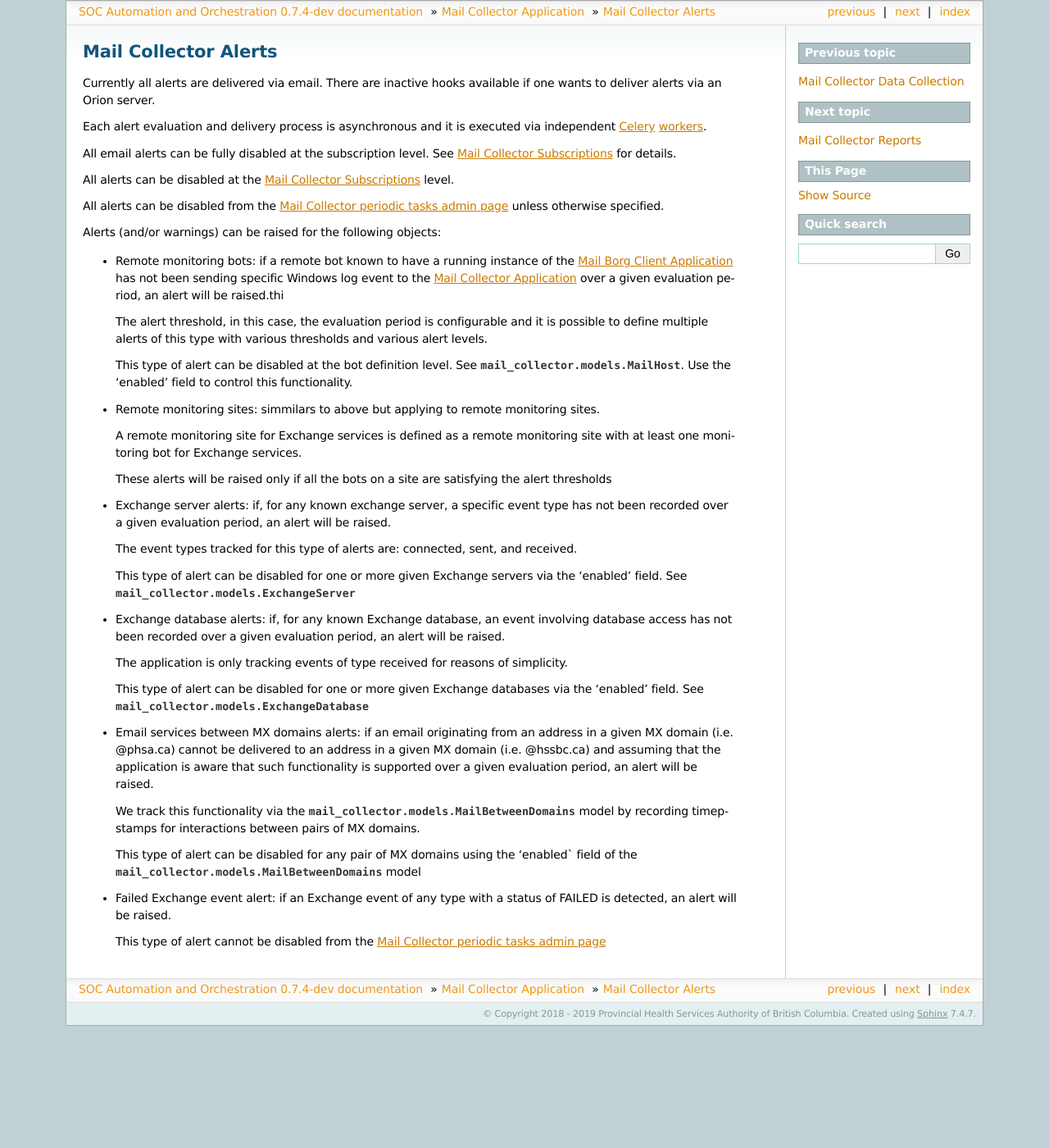
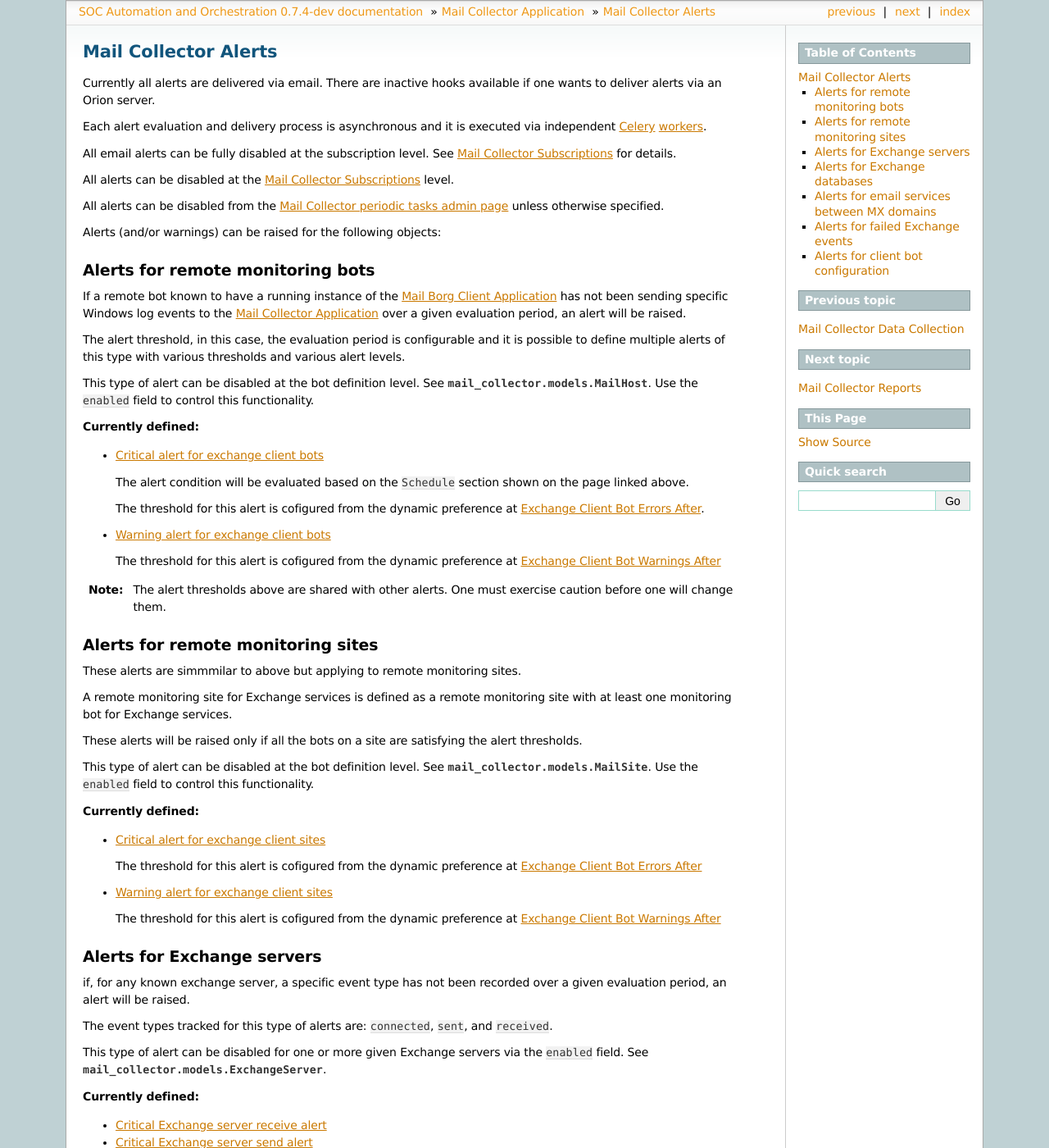
Before and after one commit to PHSAServiceOperationsCenter/PHSA-SOC, a Sphinx documentation site: the page built from docs/source/mail_collector/alerts.rst, in a window 1280 px wide and 1400 px high. Shown: the whole window at 82% size. Built offline with Sphinx 7.4.7, drawn with Linux system fonts in a browser that asks for light colours; some of the changed text lies outside the part shown.

Commit message:
review and expand dev guide for mail_collector alerts

```diff
--- a/docs/source/mail_collector/alerts.rst
+++ b/docs/source/mail_collector/alerts.rst
@@ -20,65 +20,214 @@
 
 Alerts (and/or warnings) can be raised for the following objects:
 
-* Remote monitoring bots: if a remote bot known to have a running instance
-  of the :ref:`Mail Borg Client Application` has not been sending specific
-  Windows log event to the :ref:`Mail Collector Application` over a given
-  evaluation period, an alert will be raised.thi
+Alerts for remote monitoring bots
+---------------------------------
 
-  The alert threshold, in this case, the evaluation period is configurable
-  and it is possible to define multiple alerts of this type with various
-  thresholds and various alert levels.
+If a remote bot known to have a running instance of the
+:ref:`Mail Borg Client Application` has not been sending specific Windows log
+events to the :ref:`Mail Collector Application` over a given evaluation period,
+an alert will be raised.
 
-  This type of alert can be disabled at the bot definition level. See
-  :class:`mail_collector.models.MailHost`. Use the 'enabled' field to
-  control this functionality.
+The alert threshold, in this case, the evaluation period is configurable
+and it is possible to define multiple alerts of this type with various
+thresholds and various alert levels.
 
-* Remote monitoring sites: simmilars to above but applying to remote
-  monitoring sites.
+This type of alert can be disabled at the bot definition level. See
+:class:`mail_collector.models.MailHost`. Use the ``enabled`` field to
+control this functionality.
 
-  A remote monitoring site for Exchange services is defined as a remote
-  monitoring site with at least one monitoring bot for Exchange services.
+**Currently defined:**
 
-  These alerts will be raised only if all the bots on a site are
-  satisfying the alert thresholds
+* `Critical alert for exchange client bots
+  <../../../admin/django_celery_beat/periodictask/?q=raise+critical+alert+for+exchange+client+bots>`_
 
-* Exchange server alerts: if, for any known exchange server, a specific
-  event type has not been recorded over a given evaluation period, an
-  alert will be raised.
+  The alert condition will be evaluated based on the ``Schedule`` section
+  shown on the page linked above.
 
-  The event types tracked for this type of alerts are: connected, sent, and
-  received.
+  The threshold for this alert is cofigured from the dynamic preference at
+  `Exchange Client Bot Errors After
+  <../../../admin/dynamic_preferences/globalpreferencemodel/?q=bot_error>`_.
 
-  This type of alert can be disabled for one or more given Exchange servers
-  via the 'enabled' field. See :class:`mail_collector.models.ExchangeServer`
+* `Warning alert for exchange client bots
+  <../../../admin/django_celery_beat/periodictask/?q=raise+warning+alert+for+exchange+client+bots>`_
 
-* Exchange database alerts: if, for any known Exchange database, an event
-  involving database access has not been recorded over a given evaluation
-  period, an alert will be raised.
+  The threshold for this alert is cofigured from the dynamic preference at
+  `Exchange Client Bot Warnings After
+  <../../../admin/dynamic_preferences/globalpreferencemodel/?q=bot_warn>`_
 
-  The application is only tracking events of type received for reasons of
-  simplicity.
+:Note:
 
-  This type of alert can be disabled for one or more given Exchange databases
-  via the 'enabled' field. See :class:`mail_collector.models.ExchangeDatabase`
+    The alert thresholds above are shared with other alerts. One must exercise
+    caution before one will change them.
 
-* Email services between MX domains alerts: if an email originating from an
-  address in a given MX domain (i.e. @phsa.ca) cannot be delivered to an
-  address in a given MX domain (i.e. @hssbc.ca) and assuming that the
-  application is aware that such functionality is supported over a given
-  evaluation period, an alert will be raised.
 
-  We track this functionality via the
-  :class:`mail_collector.models.MailBetweenDomains` model by recording
-  timepstamps for interactions between pairs of MX domains.
+Alerts for remote monitoring sites
+----------------------------------
 
-  This type of alert can be disabled for any pair of MX domains using the
-  'enabled` field of the :class:`mail_collector.models.MailBetweenDomains`
-  model
+These alerts are simmmilar to above but applying to remote monitoring sites.
 
-* Failed Exchange event alert: if an Exchange event of any type with a status
-  of FAILED is detected, an alert will be raised.
+A remote monitoring site for Exchange services is defined as a remote
+monitoring site with at least one monitoring bot for Exchange services.
 
-  This type of alert cannot be disabled from the
-  `Mail Collector periodic tasks admin page
-  <../../../admin/django_celery_beat/periodictask>`_
+These alerts will be raised only if all the bots on a site are satisfying
+the alert thresholds.
+
+This type of alert can be disabled at the bot definition level. See
+:class:`mail_collector.models.MailSite`. Use the ``enabled`` field to
+control this functionality.
+
+**Currently defined:**
+
+* `Critical alert for exchange client sites
+  <../../../admin/django_celery_beat/periodictask/?q=raise+critical+alert+for+exchange+client+sites>`_
+
+  The threshold for this alert is cofigured from the dynamic preference at
+  `Exchange Client Bot Errors After
+  <../../../admin/dynamic_preferences/globalpreferencemodel/?q=bot_error>`_
+
+* `Warning alert for exchange client sites
+  <../../../admin/django_celery_beat/periodictask/?q=raise+warning+alert+for+exchange+client+sites>`_
+
+  The threshold for this alert is cofigured from the dynamic preference at
+  `Exchange Client Bot Warnings After
+  <../../../admin/dynamic_preferences/globalpreferencemodel/?q=bot_warn>`_
+
+
+Alerts for Exchange servers
+---------------------------
+
+if, for any known exchange server, a specific event type has not been recorded
+over a given evaluation period, an alert will be raised.
+
+The event types tracked for this type of alerts are: ``connected``, ``sent``,
+and ``received``.
+
+This type of alert can be disabled for one or more given Exchange servers
+via the ``enabled`` field. See :class:`mail_collector.models.ExchangeServer`.
+
+**Currently defined:**
+
+* `Critical Exchange server receive alert
+  <../../../admin/django_celery_beat/periodictask/?q=Raise+critical+alert+for+receive+to+exchange+servers>`_
+
+* `Critical Exchange server send alert
+  <../../../admin/django_celery_beat/periodictask/?q=Raise+critical+alert+for+send+to+exchange+servers>`_
+
+* `Critical Exchange server connection alert
+  <../../../admin/django_celery_beat/periodictask/?q=Raise+critical+alert+for+connections+to+exchange+servers>`_
+
+* `Warning Exchange server receive alert
+  <../../../admin/django_celery_beat/periodictask/?q=Raise+warning+alert+for+receive+to+exchange+servers>`_
+
+* `Warning Exchange server send alert
+  <../../../admin/django_celery_beat/periodictask/?q=Raise+warning+alert+for+send+to+exchange+servers>`_
+
+* `Warning Exchange server connection alert
+  <../../../admin/django_celery_beat/periodictask/?q=Raise+warning+alert+for+connections+to+exchange+servers>`_
+
+The threshold for the critical alerts is configured via the dynamic preference at
+`Exchange Server Error After
+<../../../admin/dynamic_preferences/globalpreferencemodel/?q=server_error>`_.
+
+The threshold for the warning alerts is configured via the dynamic preference at
+`Exchange Server Warning After
+<../../../admin/dynamic_preferences/globalpreferencemodel/?q=server_warn>`_.
+
+Alerts for Exchange databases
+-----------------------------
+
+If, for any known Exchange database, an event involving database access has
+not been recorded over a given evaluation period, an alert will be raised.
+
+The application is only tracking events of type ``received`` for reasons of
+simplicity.
+
+This type of alert can be disabled for one or more given Exchange databases
+via the ``enabled`` field. See :class:`mail_collector.models.ExchangeDatabase`.
+
+**Currently defined:**
+
+* `Critical Exchange database alert
+  <../../../admin/django_celery_beat/periodictask/?q=raise+critical+alert+for+exchange+databases>`_
+
+* `Warning Exchange database alert
+  <../../../admin/django_celery_beat/periodictask/?q=raise+warning+alert+for+exchange+databases>`_
+
+These alerts use the same thresholds as the ones defined in the
+:ref:`Alerts for Exchange servers` section.
+
+Alerts for email services between MX domains
+--------------------------------------------
+
+If an email originating from an address in a given MX domain (i.e. @phsa.ca)
+cannot be delivered to an address in a given MX domain (i.e. @hssbc.ca)
+and assuming that the application is aware that such functionality is supported
+over a given evaluation period, an alert will be raised.
+
+We track this functionality via the
+:class:`mail_collector.models.MailBetweenDomains` model by recording
+time stamps for interactions between pairs of MX domains.
+
+This type of alert can be disabled for any pair of MX domains using the
+'enabled` field of the :class:`mail_collector.models.MailBetweenDomains`
+model.
+
+**Currently defined:**
+
+* `Critical email between domains verification failure alert
+  <../../../admin/django_celery_beat/periodictask/?q=raise+critical+alert+for+email+check+failure>`_
+
+* `Critical email between domains not verified alert
+  <../../../admin/django_celery_beat/periodictask/?q=raise+critical+alert+for+email+check+not+checked>`_
+
+  The threshold for this alarm is the same as the one described in
+  :ref:`Alerts for remote monitoring bots` section for critical alerts
+
+Alerts for failed Exchange events
+---------------------------------
+
+If an Exchange event of any type with a status of ``FAILED`` is detected,
+an alert will be raised.
+
+This type of alert is not based on periodically re-evaluating the error
+condition. Therefor it cannot be disabled from the
+`Mail Collector periodic tasks admin page
+<../../../admin/django_celery_beat/periodictask>`_.
+
+Alerts for client bot configuration
+-----------------------------------
+
+When a remote bot running an Exchange client instance is sending events
+without site information is detected on the server an laert will be raised for
+said bot.
+
+This can happen in either of the following cases:
+
+* A bot is not known to the server:
+
+  Under normal conditions bot information will only be made
+  available on the automation server the first time Windows log events
+  originating from said are being detected and saved to the server side
+  database.
+
+  However, even when this is the first time the bot is running, it will still
+  query the server for the main configuration needed by the
+  :ref:`Mail Borg Client Application` instance. The server will return a special
+  `Host doesn't exist <../../../admin/mail_collector/mailhost/?q=host.not.exist>`_
+  configuration. When this configuration is used, the bot information will
+  be created on the server but withour valid ``Site`` information.
+
+  The server considers this to be an error condition and this type of alert
+  is raised to inform the operator that the ``site`` field must be configured
+  for the newly detected bot
+
+* A bot is known to the server but the ``site`` field has not been configured
+
+* A bot has been running using main configuration data cached locally but the
+  operator has changed the ``site`` info in this configuration to something
+  the server is not aware of
+
+This alert is evaluated periodically as configured in the ``Schedule``
+section of the `Site not configured on bot Exchange alert
+<../../../admin/django_celery_beat/periodictask/?q=exchange+alert+site+not+configured>`_
+page.
```
